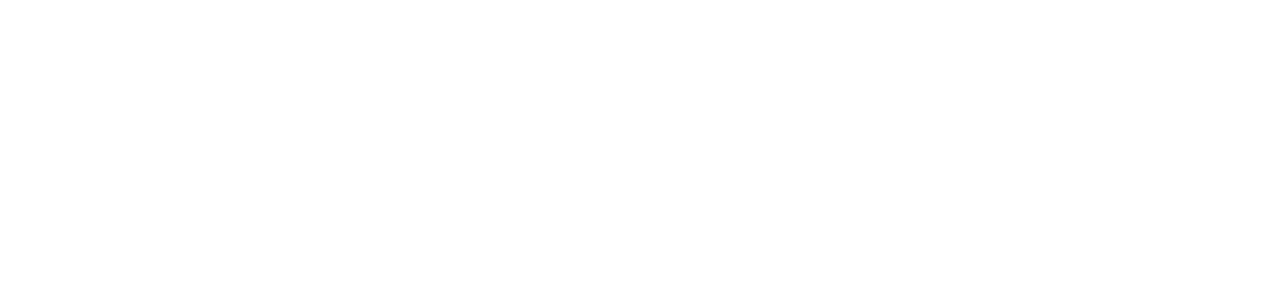
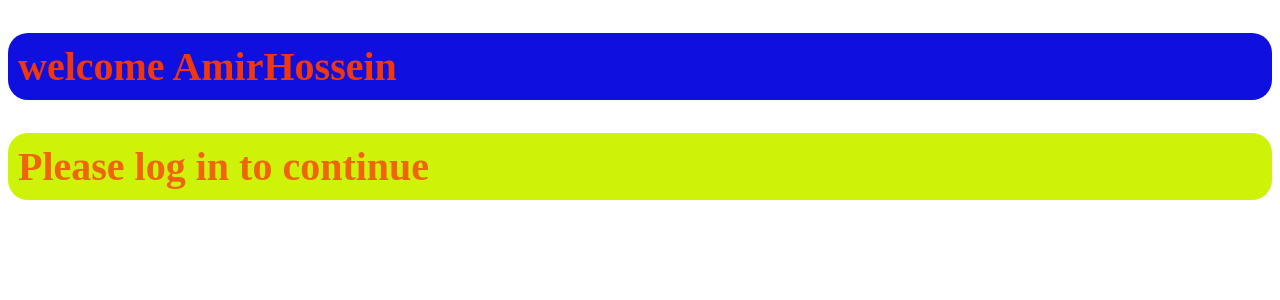
Before and after one commit to amirhoprogrammer/my-react-bro, a React (Vite) app: page /usergreetings in a window 1280 px wide. Before the commit this address had no page. Shown: the top 300 px of the page. Built offline with nearby package versions, Linux system fonts and the light colour scheme.

Commit message:
add folder UserGreetingand edit css of that

```diff
--- a/src/App.jsx
+++ b/src/App.jsx
@@ -5,7 +5,6 @@
 import Button1 from "./Button/Button1.jsx";
 import Button2 from "./Button2.jsx";
 import Students from "./Students/Students.jsx";
-import UserGreeting from "./UserGreeting.jsx";
 import List from "./List.jsx";
 import MyComponent from "./MyComponent.jsx";
 import Counter from "./Counter.jsx";
@@ -18,6 +17,7 @@
 import ToDoList from "./ToDoList.jsx";
 import ProfilePicture from "./ProfilePicture.jsx";
 import Cards from "./Cards/Cards.jsx";
+import UserGreetings from "./UserGreeting/UserGreetings.jsx";
 import { Link, Navigate, Route, Routes } from "react-router-dom";
 import Home from "./Home.jsx";
 function App() {
@@ -38,8 +38,6 @@
   return (
     <>
       {/*
-      <UserGreeting IsLoggedIn={true} username="AmirHossein" />
-      <UserGreeting IsLoggedIn={false} username="AmirHessam" />
       <List items={fruits} category="Fruits" />}
       <List items={vegtables} category="Vegtables" />
       {fruits.length > 0 ? <List items={fruits} category="Fruits" /> : null}
@@ -50,7 +48,7 @@
         <Route path="/cards" element={<Cards />} />
         <Route path="/button1" element={<Button1 />} />
         <Route path="/students" element={<Students />} />
-        <Route path="/usergreeting" element={<UserGreeting />} />
+        <Route path="/usergreetings" element={<UserGreetings />} />
         <Route path="/list" element={<List />} />
         <Route path="/button2" element={<Button2 />} />
         <Route path="/profilepicker" element={<ProfilePicture />} />
--- a/src/Home.jsx
+++ b/src/Home.jsx
@@ -29,7 +29,7 @@
       </div>
       <div className="lesson1">
         <p>Lesson4</p>
-        <Link style={{ textDecoration: "none", color: "rgb(3, 193, 120)" }} to="/usergreeting">
+        <Link style={{ textDecoration: "none", color: "rgb(3, 193, 120)" }} to="/usergreetings">
           lesson4
         </Link>
       </div>
--- /dev/null
+++ b/src/UserGreeting/UserGreetings.jsx
@@ -0,0 +1,11 @@
+import UserGreeting from "./UserGreeting";
+import "./usergreeting.css";
+function UserGreetings() {
+  return (
+    <>
+      <UserGreeting IsLoggedIn={true} username="AmirHossein" />
+      <UserGreeting IsLoggedIn={false} username="AmirHessam" />
+    </>
+  );
+}
+export default UserGreetings;
--- /dev/null
+++ b/src/UserGreeting/usergreeting.css
@@ -0,0 +1,22 @@
+.welcome-message {
+  font-size: 2.5em;
+  background-color: rgb(15, 15, 224);
+  color: rgb(242, 56, 10);
+  padding: 10px;
+  border-radius: 20px;
+  -webkit-border-radius: 20px;
+  -moz-border-radius: 20px;
+  -ms-border-radius: 20px;
+  -o-border-radius: 20px;
+}
+.login-prompt {
+  font-size: 2.5em;
+  background-color: rgb(207, 242, 9);
+  color: rgb(242, 100, 12);
+  padding: 10px;
+  border-radius: 20px;
+  -webkit-border-radius: 20px;
+  -moz-border-radius: 20px;
+  -ms-border-radius: 20px;
+  -o-border-radius: 20px;
+}
--- a/src/index.css
+++ b/src/index.css
@@ -103,29 +103,7 @@
   font-family: Arial, Helvetica, sans-serif;
   color: rgb(7, 0, 0);
 }
-
-.welcome-message {
-  font-size: 2.5em;
-  background-color: rgb(15, 15, 224);
-  color: rgb(242, 56, 10);
-  padding: 10px;
-  border-radius: 20px;
-  -webkit-border-radius: 20px;
-  -moz-border-radius: 20px;
-  -ms-border-radius: 20px;
-  -o-border-radius: 20px;
-}
-.login-prompt {
-  font-size: 2.5em;
-  background-color: rgb(207, 242, 9);
-  color: rgb(242, 100, 12);
-  padding: 10px;
-  border-radius: 20px;
-  -webkit-border-radius: 20px;
-  -moz-border-radius: 20px;
-  -ms-border-radius: 20px;
-  -o-border-radius: 20px;
-}
+/*colorpicker.jsx */
 .color-picker-container {
   display: flex;
   flex-direction: column;
```
Also changed, not shown: src/UserGreeting/UserGreeting.jsx (renamed from src/UserGreeting.jsx).
